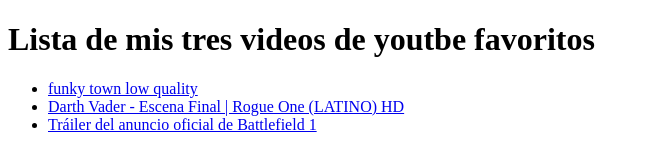
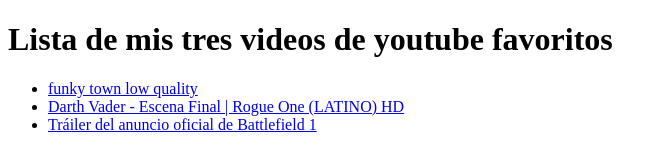
Before and after one commit to DaveOval/Ejercicios-HTML-y-CSS-OpenBootcamp, a plain HTML site: page Ejercicio_1.html in a window 1280 px wide. Shown: the whole page, without its empty margins (0-667 px from the left). Drawn offline with Linux system fonts and the light colour scheme.

Commit message:
Update Ejercicio_1.html

```diff
--- a/Ejercicio_1.html
+++ b/Ejercicio_1.html
@@ -8,10 +8,10 @@
 </head>
 <body>
     <!--
-        Este es mi primer cometnario de dos lineas
-        Aprendiendo a documentar mo codigo con OpenBootcamp
+        Este es mi primer comentario de dos lineas
+        Aprendiendo a documentar mi codigo con OpenBootcamp
     -->
-    <h1>Lista de mis tres videos de youtbe favoritos</h1>
+    <h1>Lista de mis tres videos de youtube favoritos</h1>
     <ul>
 
         <li>
```
